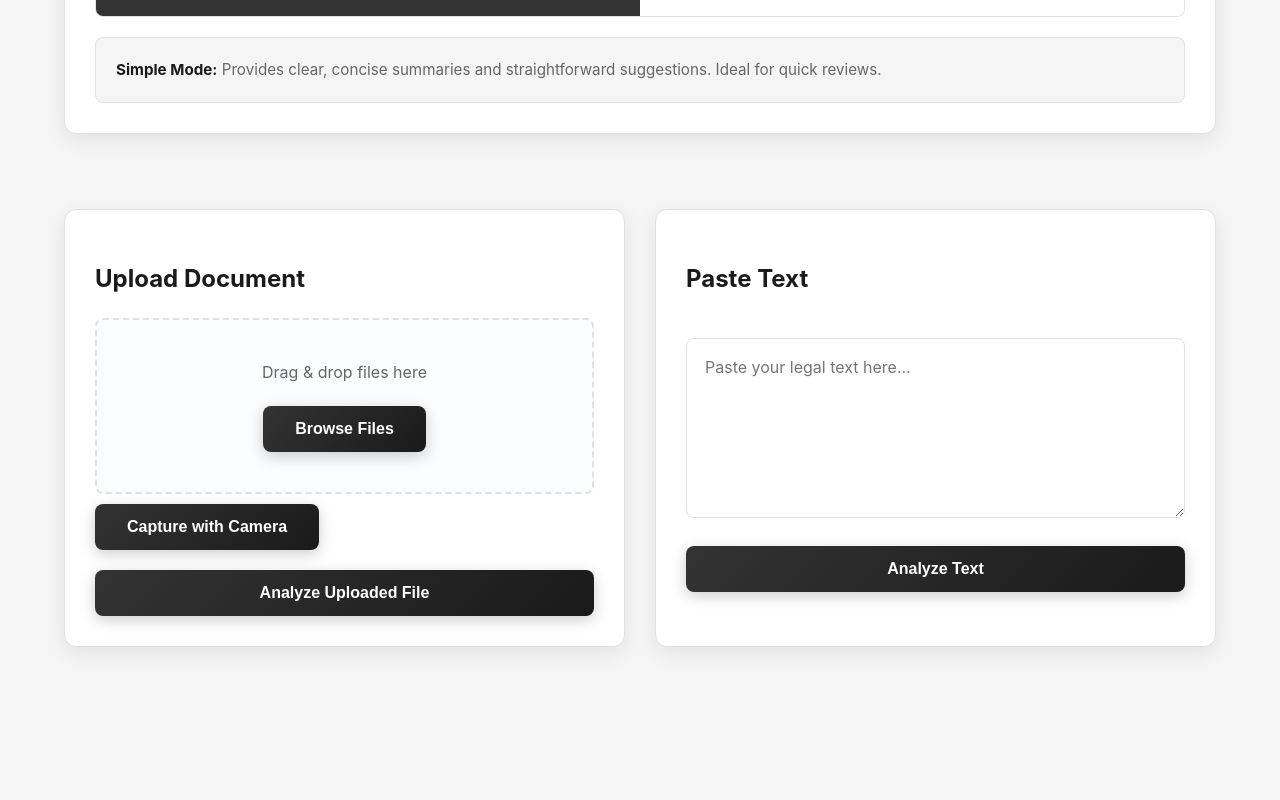
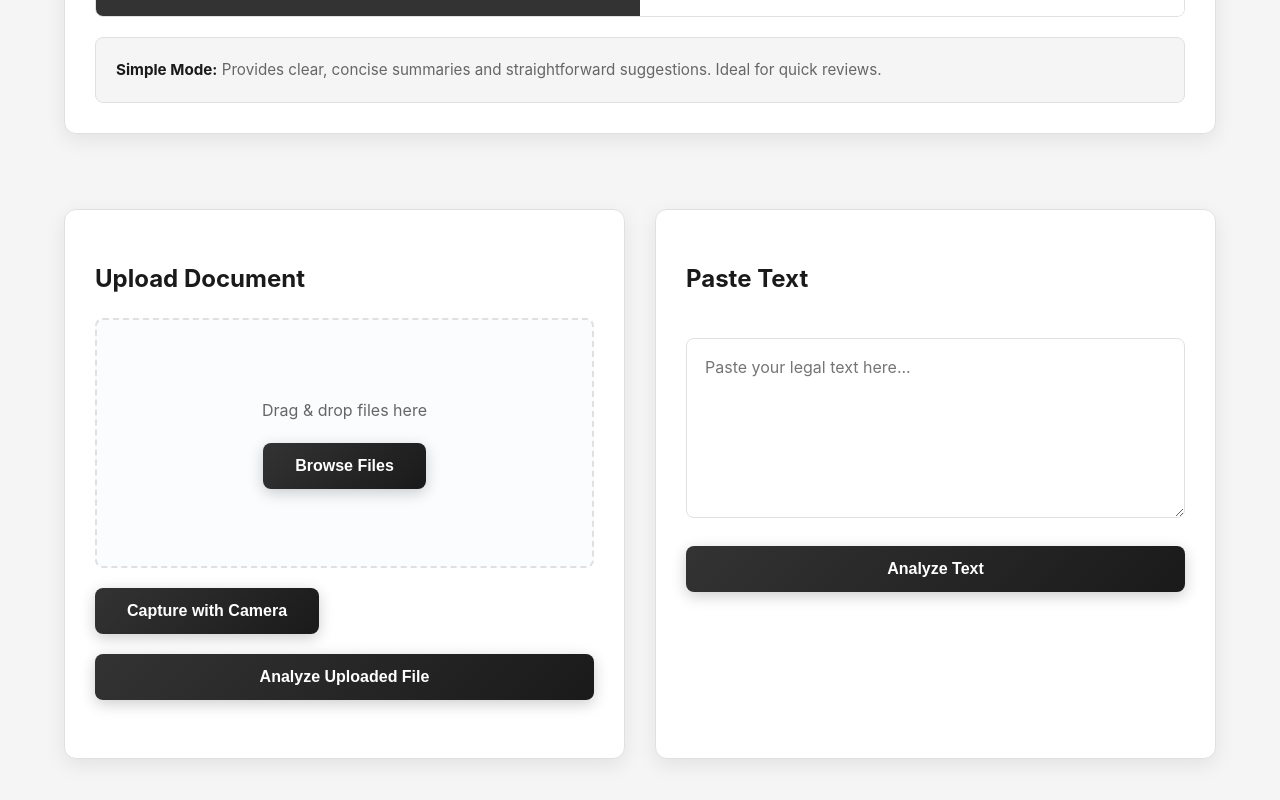
Before and after one commit to Irfan-Hussain107/AI-Legal-Advisor, a React (Vite) app in the folder frontend/: page / in a window 1280 px wide. Shown: the part 518-1318 px from the top of the page. Before the commit the page ends 1245 px from the top, so only its background shows below. Built offline with nearby package versions, Linux system fonts and the light colour scheme; no server answers.

Commit message:
modified document upload section

```diff
--- a/frontend/src/index.css
+++ b/frontend/src/index.css
@@ -1311,3 +1311,10 @@ textarea:focus {
 .pdf-highlight-overlay > div {
     pointer-events: auto;
 }
+.option-card {
+    min-height: 550px; /* Change as needed */
+}
+
+.upload-area{
+  min-height: 250px;
+}
--- a/frontend/src/pages/Home.jsx
+++ b/frontend/src/pages/Home.jsx
@@ -126,7 +126,7 @@ const HomePage = ({ activeMode, setActiveMode, setAnalysisResult, setIsLoading,
                                     Browse Files
                                 </button>
                             </div>
-                            <button className="button" type="button" onClick={() => setIsCameraOpen(true)} style={{marginTop: '10px'}}>
+                            <button className="button" type="button" onClick={() => setIsCameraOpen(true)} style={{marginTop: '20px'}}>
                                 Capture with Camera
                             </button>
                              <button className="button" style={{marginTop: '20px', width: '100%'}} onClick={handleFileSubmit} disabled={!file}>Analyze Uploaded File</button>
```
